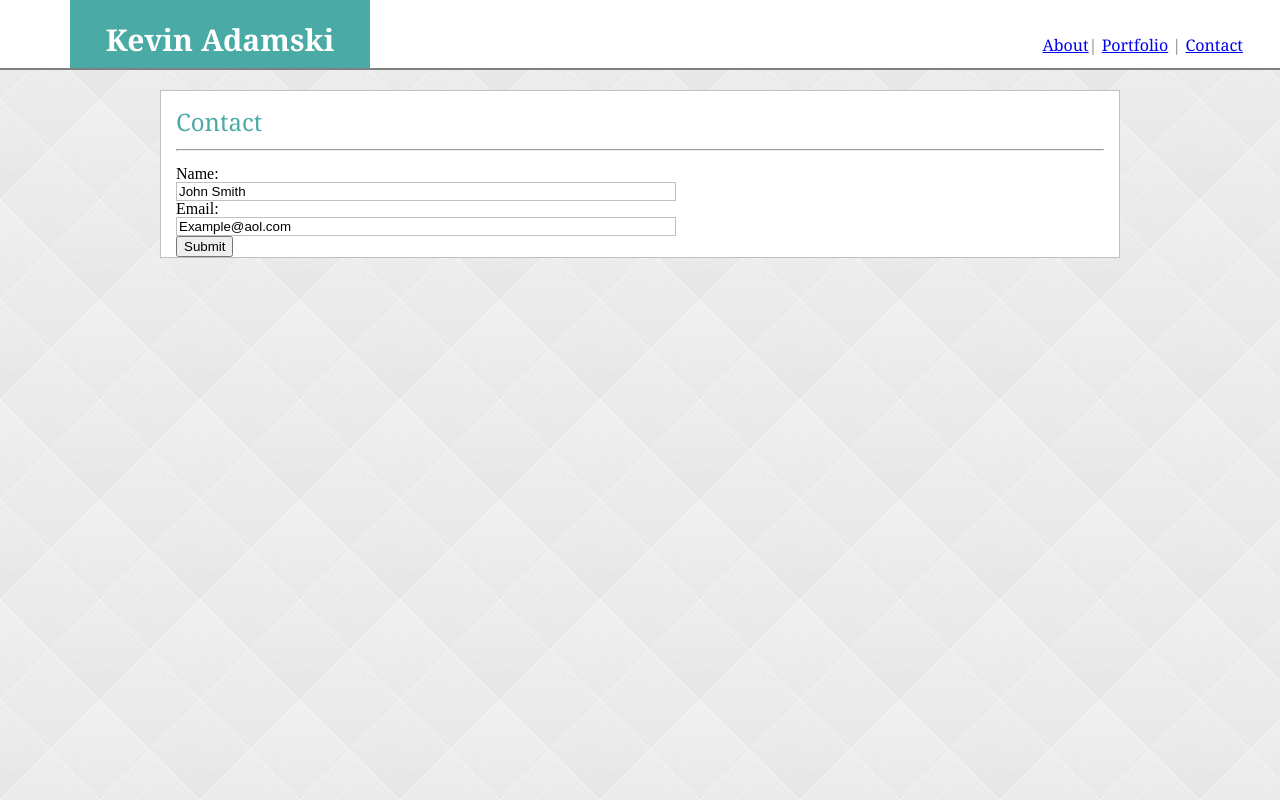
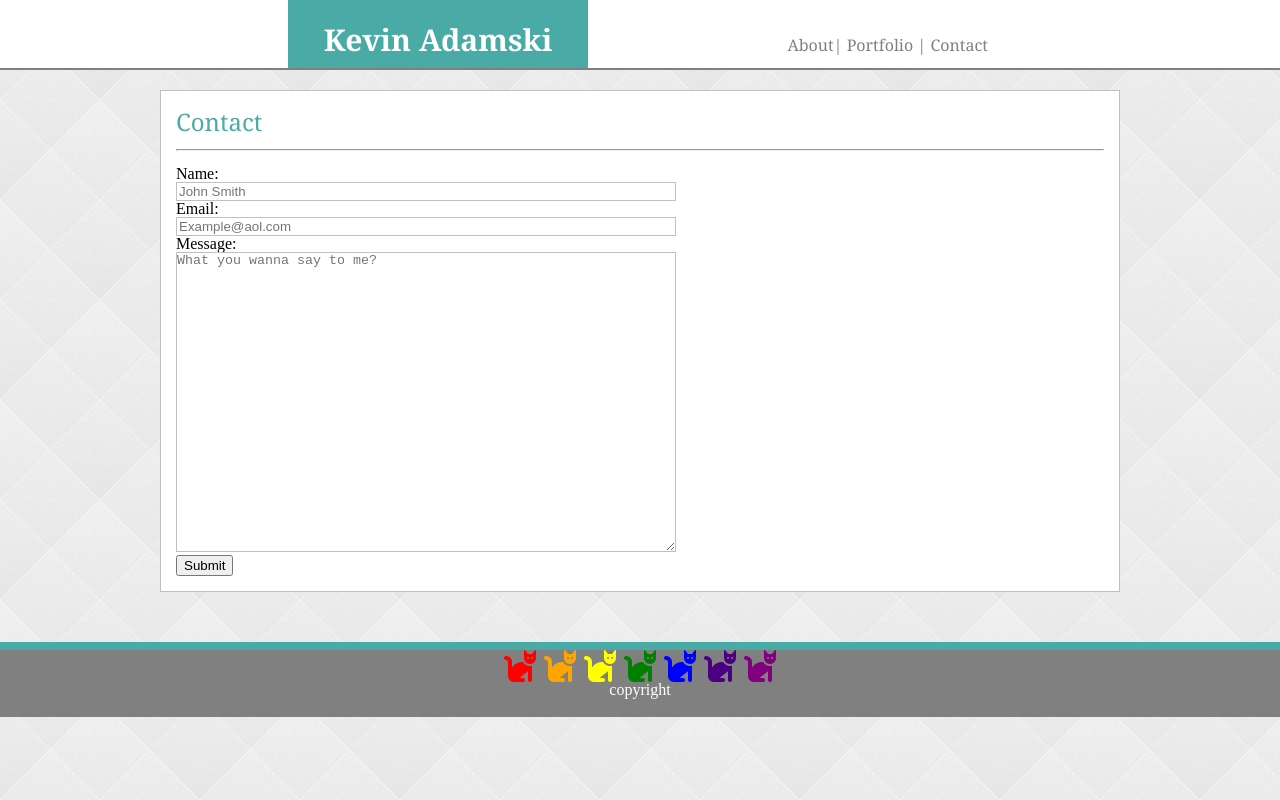
Before and after one commit to Kevin-eh/basic-portfolio, a plain HTML site: page contact.html in a window 1280 px wide. Drawn offline with Linux system fonts and the light colour scheme.

Commit message:
Added rainbow cats, converted text box to textarea

```diff
--- a/assets/css/style.css
+++ b/assets/css/style.css
@@ -21,7 +21,7 @@ margin-top: 0px;
     box-sizing: border-box;
 
     margin: auto;
-    margin-left: 50px;
+    margin-left: 268px;
     padding-top: 25px;
     color: white;
     background: #4aaaa5;
@@ -41,6 +41,7 @@ margin-top: 0px;
     font-family: 'Georgia', Times, Times New Roman, serif;
     color: gray;
     padding: 37px;
+    margin-right:255px;
 }
 
   .aboutme
@@ -52,6 +53,7 @@ border: 1px silver solid;
 max-width: 960px;
 min-width:800px;
 text-align: auto;
+padding-bottom: 15px;
 }
 
 
@@ -82,17 +84,38 @@ hr {margin: 15px}
         height: 75px;
         margin-top:50px;
         text-align: center;
+        color: white;
     }
 
     .portfolio {padding: 25px;}
 
     .textbox {Width: 300px;
         box-sizing: border-box;
-    clear:both;
-    background-color: white;
-border: 1px silver solid;
-width: 500px;
-text-align: auto;}
+        clear:both;
+        background-color: white;
+        border: 1px silver solid;
+        width: 500px;
+        text-align: auto;}
 
         .formcity {
         padding-left: 15px}
+
+
+    .bigtextbox {Width: 300px;
+        box-sizing: border-box;
+        clear:both;
+        text-align: left;
+        background-color: white;
+        border: 1px silver solid;
+        width: 500px;
+        height:300px;
+        padding:0px;
+        margin:0px
+    }
+
+    a:link,
+    a:visited,
+    a:active,
+    a:focus {color: gray; text-decoration:none}
+
+    a:hover {color: black}
--- a/contact.html
+++ b/contact.html
@@ -7,6 +7,7 @@
     <link rel="stylesheet" type="text/css" href="assets/css/reset.css">
 
     <link rel="stylesheet" type="text/css" href="assets/css/style.css">
+    <script src="https://kit.fontawesome.com/4d58f93612.js" crossorigin="anonymous"></script>
 
     <title>Kevin Adamski Portfolio</title>
 </head>
@@ -21,8 +22,40 @@
         <h2>Contact</h2>
         <hr>
         <form action="/action_page.php" class="formcity">
-            Name: <p><input class="textbox" type="text" name="Name" value="John Smith"><br></p>
-            Email: <p><input class="textbox" type="text" name="Email" value="Example@aol.com"><br></p>
+            Name: <p><input class="textbox" type="text" name="Name" placeholder="John Smith"><br></p>
+            Email: <p><input class="textbox" type="text" name="Email" placeholder="Example@aol.com"><br></p>
+            Message: <p><textarea class="bigtextbox" type="text" name="Message" placeholder="What you wanna say to me?"></textarea><br></p>
+
             <input type="submit" value="Submit">
             </form>
             </div>
+
+
+            <div class="footer">
+                    <span style="color: red">
+                            <i class="fas fa-cat fa-2x"></i>
+                        </span>
+                        <span style="color: orange">
+
+                            <i class="fas fa-cat fa-2x"></i>
+                        </span>
+                        <span style="color: yellow">
+                            <i class="fas fa-cat fa-2x"></i>
+
+                        </span>
+                        <span style="color: green">
+
+                            <i class="fas fa-cat fa-2x"></i>
+                            </span>
+                            <span style="color: blue">
+                                <i class="fas fa-cat fa-2x"></i>
+
+                          </span>
+                          <span style="color: indigo">
+
+                            <i class="fas fa-cat fa-2x"></i>
+                            </span>
+                            <span style="color: purple">
+                            <i class="fas fa-cat fa-2x"></i>
+                        </span>
+                        <p>copyright</p></div>
```
Also changed, not shown: index.html (+35 -3 lines), portfolio.html (+30 -1 lines).
